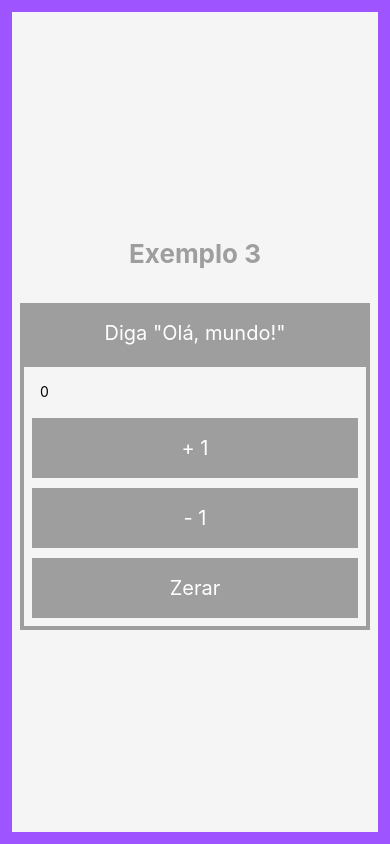
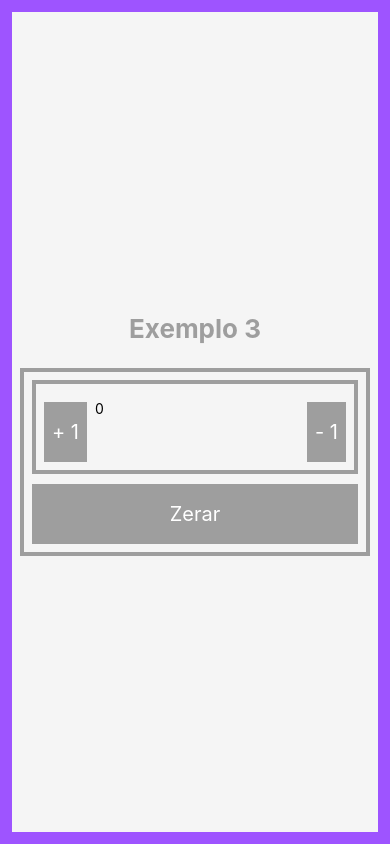
Before and after one commit to lucasfonseca1816-svg/aula-introducao-expo, a React Native app: screen / in a window 390 px wide. Built offline with nearby package versions, Linux system fonts and the light colour scheme; what react-native-responsive-fontsize would draw is missing.

Commit message:
Update index.js

```diff
--- a/src/Atividades/at-03/index.js
+++ b/src/Atividades/at-03/index.js
@@ -23,17 +23,17 @@ export default function Atividade03() {
                 Exemplo 3
             </Text>
 
-            <TouchableOpacity
+            {/* <TouchableOpacity
                 onPress={() => alert('Olá, mundo!')}
                 style={styles.button}
             >
                 <Text style={styles.textButton}>
                     Diga "Olá, mundo!"
                 </Text>
-            </TouchableOpacity>
+            </TouchableOpacity> */}
 
             <View style={styles.counter}>
-                <Text style={styles.container}>{numero}</Text>
+                <View style={styles.textZero}>
                     <TouchableOpacity
                         onPress={() => AddNumber()}
                         style={styles.button}
@@ -43,6 +43,7 @@ export default function Atividade03() {
                         </Text>
 
                     </TouchableOpacity>
+                    <Text style={styles.container}>{numero}</Text>
                     <TouchableOpacity
                         onPress={() => SubtractNumber()}
                         style={styles.button}
@@ -51,10 +52,12 @@ export default function Atividade03() {
                             - 1
                         </Text>
                     </TouchableOpacity>
+                </View>
                 <TouchableOpacity
                     onPress={() => ClearNumber()}
                     style={styles.button}
                 >
+
                     <Text style={styles.textButton}>
                         Zerar
                     </Text>
@@ -88,6 +91,7 @@ const styles = StyleSheet.create({
         height: 60,
         justifyContent: 'center',
         marginTop: 10,
+        padding: 8,
     },
 
     textButton: {
@@ -109,5 +113,13 @@ const styles = StyleSheet.create({
         textAlign: 'center',
         fontWeight: 'bold',
         padding: 8,
-    }
+    },
+
+     textZero: {
+        borderWidth: 4,
+        borderColor: '#9E9E9E',
+        padding: 8,
+        flexDirection: 'row',
+        justifyContent: 'center',
+    },
 });
```
Lines whose indentation alone changed are shown as unchanged.
